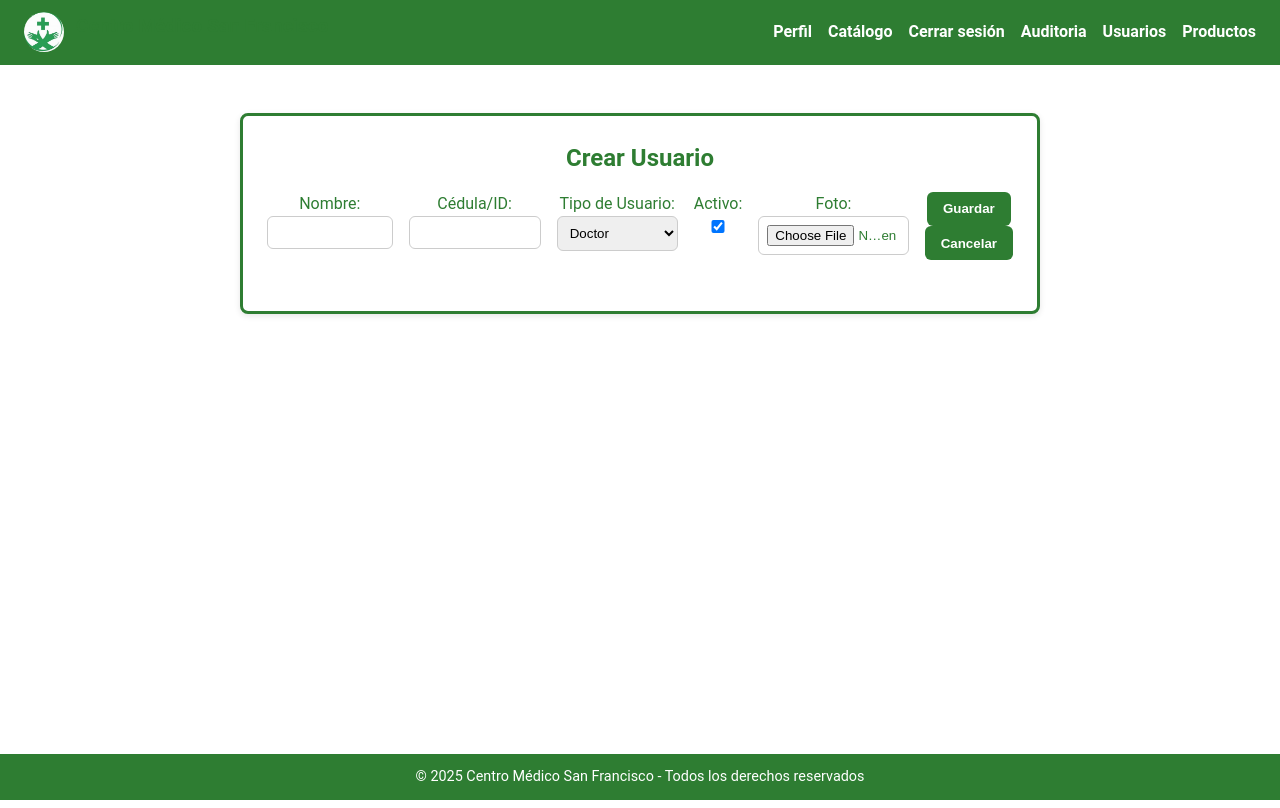
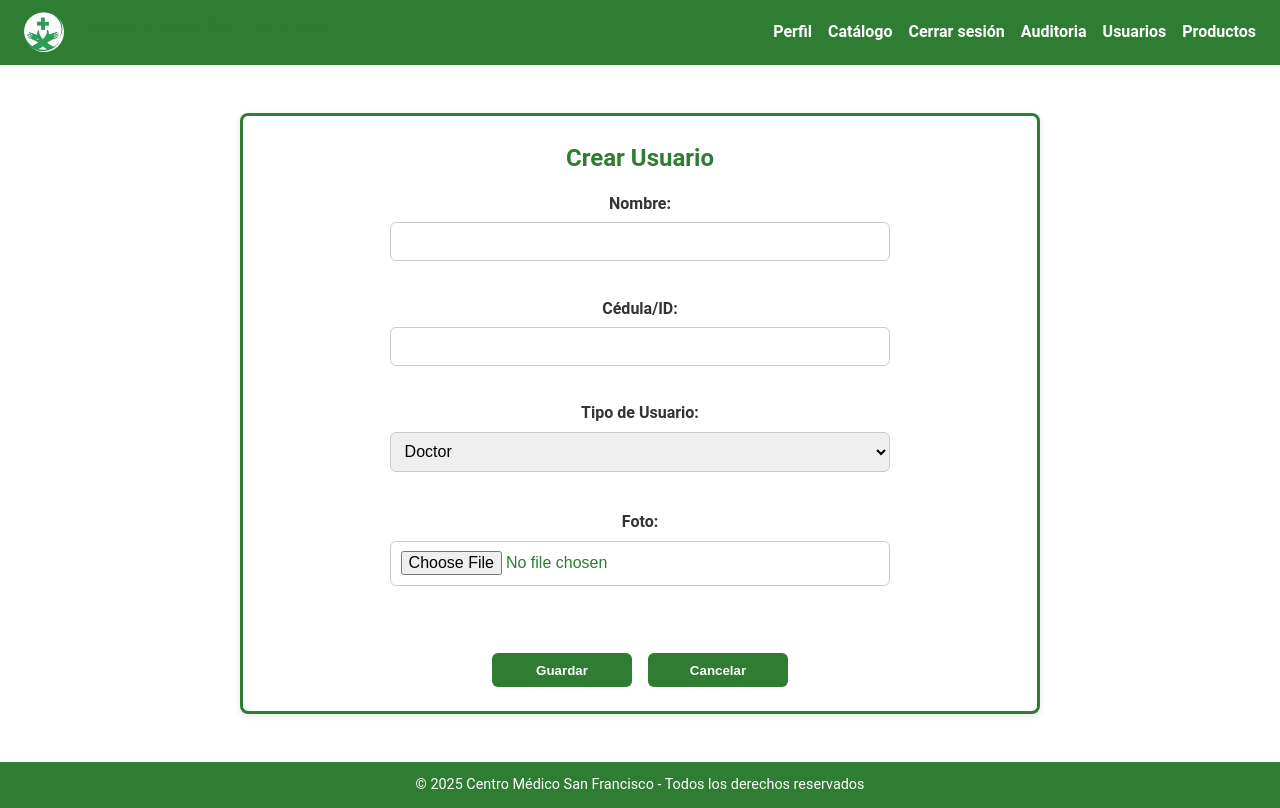
Before and after one commit to HERDACHI/estigma, a React (Vite) app in the folder stigma-app/: page /crear-usuario in a window 1280 px wide. Built offline with nearby package versions, Linux system fonts and the light colour scheme.

Commit message:
cambioes en ventana CreacionUsuario

```diff
--- a/stigma-app/src/pages/CrearUsuario.css
+++ b/stigma-app/src/pages/CrearUsuario.css
@@ -1,14 +1,72 @@
+/* Contenedor del formulario */
+.usuarios-form {
+  display: flex;
+  flex-direction: column;
+  gap: 1.2rem;           /* 👈 espacio entre grupos */
+  max-width: 500px;
+  margin: 0 auto;        /* 👈 centra el formulario */
+}
+
+/* Cada grupo de campo */
+.form-group {
+  display: flex;
+  flex-direction: column;
+}
+
+.form-group label {
+  font-weight: bold;
+  margin-bottom: 0.4rem;
+  color: #333;
+}
+
+.form-group input,
+.form-group select {
+  padding: 0.6rem;
+  border: 1px solid #ccc;
+  border-radius: 6px;
+  font-size: 1rem;
+}
+
+/* Checkbox alineado */
+.checkbox-group {
+  flex-direction: row;
+  align-items: center;
+}
+
+.checkbox-group label {
+  font-weight: bold;
+  margin-right: 0.5rem;
+}
+
+/* Vista previa de la foto */
+.preview-box {
+  margin-top: 0.5rem;
+  border: 1px dashed var(--cmsf-verde);
+  border-radius: 6px;
+  width: 100%;
+  height: 150px;
+  display: flex;
+  justify-content: center;
+  align-items: center;
+}
+
+.preview-box img {
+  max-width: 100%;
+  max-height: 100%;
+  object-fit: contain;
+}
+
+/* Botones */
 .form-actions {
   display: flex;
-  flex-direction: column;   /* 👈 ahora se apilan verticalmente */
-  align-items: center;      /* 👈 centrados horizontalmente */
-  gap: 1rem;                /* 👈 espacio entre botones */
-  margin-top: 2rem;         /* 👈 separación respecto al formulario */
+  justify-content: center;   /* 👈 centrados */
+  gap: 1rem;                 /* 👈 espacio entre botones */
+  margin-top: 2rem;
 }
 
 .guardar-btn,
 .cancelar-btn {
-  min-width: 150px;
+  min-width: 140px;
   padding: 0.6rem 1.2rem;
   border-radius: 6px;
   font-weight: bold;
--- a/stigma-app/src/pages/CrearUsuario.jsx
+++ b/stigma-app/src/pages/CrearUsuario.jsx
@@ -1,7 +1,7 @@
 // src/pages/CrearUsuario.jsx
 import React, { useState } from "react";
 import { useNavigate } from "react-router-dom";
-import "./Usuarios.css";
+import "./CrearUsuario.css";
 
 function CrearUsuario() {
   const [usuario, setUsuario] = useState({
@@ -41,26 +41,29 @@ function CrearUsuario() {
     <div className="page-card">
       <h2>Crear Usuario</h2>
       <form onSubmit={handleSubmit} className="usuarios-form">
-        <label>
-          Nombre:
+
+        <div className="form-group">
+          <label>Nombre:</label>
           <input
             type="text"
             name="nombre"
             value={usuario.nombre}
             onChange={handleChange}
           />
-        </label>
-        <label>
-          Cédula/ID:
+        </div>
+
+        <div className="form-group">
+          <label>Cédula/ID:</label>
           <input
             type="text"
             name="cedula"
             value={usuario.cedula}
             onChange={handleChange}
           />
-        </label>
-        <label>
-          Tipo de Usuario:
+        </div>
+
+        <div className="form-group">
+          <label>Tipo de Usuario:</label>
           <select name="tipo" value={usuario.tipo} onChange={handleChange}>
             {tiposDisponibles.map((tipo) => (
               <option key={tipo} value={tipo}>
@@ -68,28 +71,30 @@ function CrearUsuario() {
               </option>
             ))}
           </select>
-        </label>
-        <label className="checkbox-label">
-          Activo:
-          <input
-            type="checkbox"
-            name="activo"
-            checked={usuario.activo}
-            onChange={handleChange}
-          />
-        </label>
-        <label>
-          Foto:
+        </div>
+
+        <div className="form-group checkbox-group">
+
+        </div>
+
+        <div className="form-group">
+          <label>Foto:</label>
           <input type="file" name="foto" accept="image/*" onChange={handleChange} />
-        </label>
+        </div>
+
         {preview && (
           <div className="preview-box">
             <img src={preview} alt="Vista previa" />
           </div>
         )}
+
         <div className="form-actions">
           <button type="submit" className="guardar-btn">Guardar</button>
-          <button type="button" className="cancelar-btn" onClick={() => navigate("/gestion-usuarios")}>
+          <button
+            type="button"
+            className="cancelar-btn"
+            onClick={() => navigate("/gestion-usuarios")}
+          >
             Cancelar
           </button>
         </div>
```
